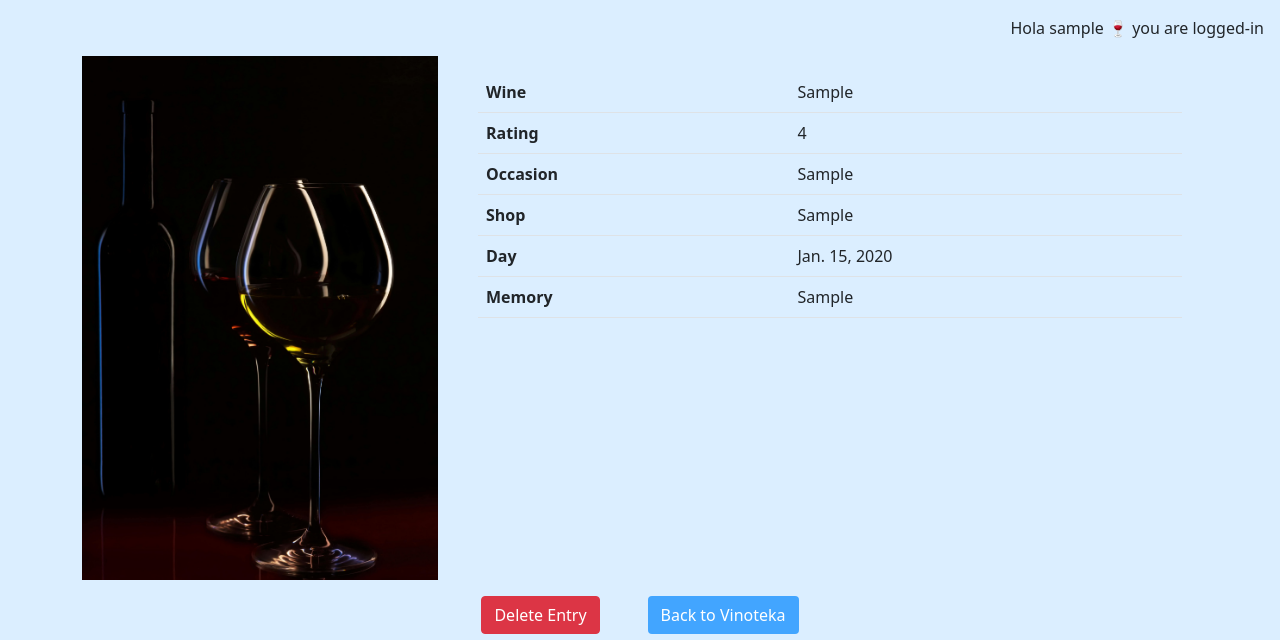
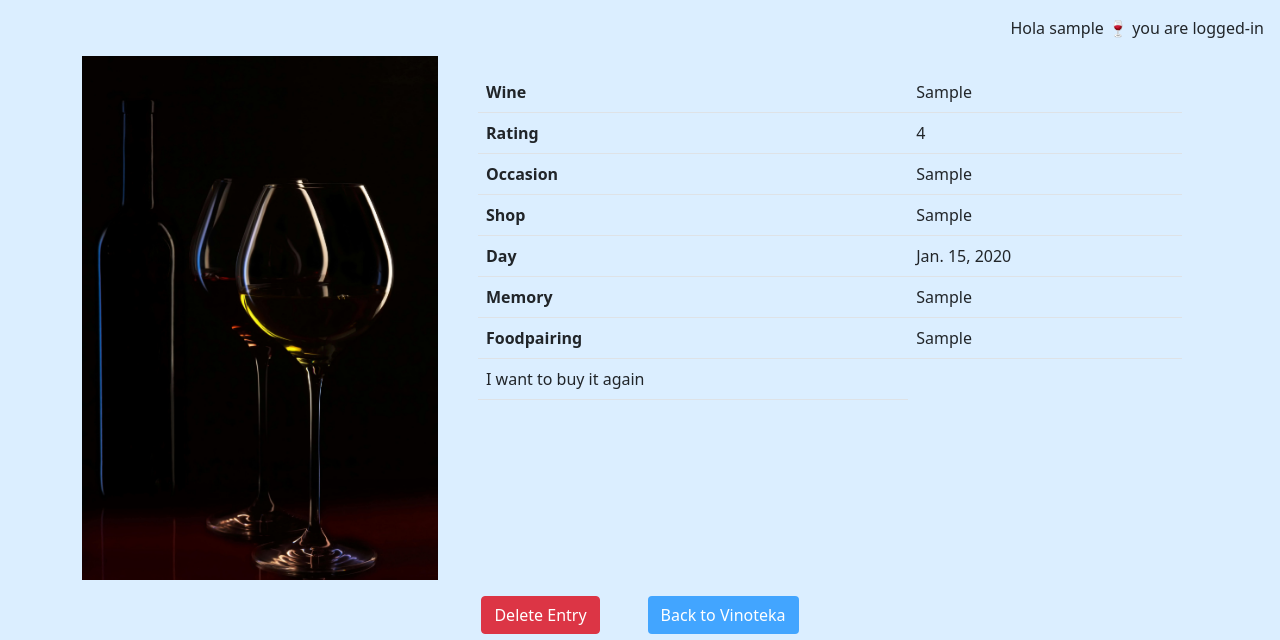
Before and after one commit to zabokaa/vina, a Django app: page /vinoteka/diaries/1/ in a window 1280 px wide. Shown: the part 181-821 px from the top of the page. Run offline with Django 4.2, Linux system fonts and the light colour scheme; a user stored in the database is signed in; tables that the repository leaves empty hold one stand-in row (values such as "Sample post"); parts of the project's set-up code (start-up, migrations or seed data) failed here and were passed over; some libraries are stand-ins or nearby versions; some web fonts are replaced.

Commit message:
add if statements to diary_detail

```diff
--- a/vinoteka/templates/vinoteka/diary_detail.html
+++ b/vinoteka/templates/vinoteka/diary_detail.html
@@ -36,9 +36,24 @@
                 <th scope="row">Day</th>
                 <td>{{ diary.day }}</td>
               </tr>
+              {% if diary.memory %}
               <tr>
                 <th scope="row">Memory</th>
                 <td>{{ diary.memory }}</td>
+              </tr>
+              {% endif %}
+              {% if diary.foodpairing %}
+              <tr>
+                <th scope="row">Foodpairing</th>
+                <td>{{ diary.foodpairing }}</td>
+              </tr>
+              {% endif %}
+              <tr>
+                <td>
+                  {% if diary.again %}I want to buy it again
+                  {% else %}Remember to not buy it again
+                  {% endif %}
+                </td>
               </tr>
             </tbody>
           </table>
```
